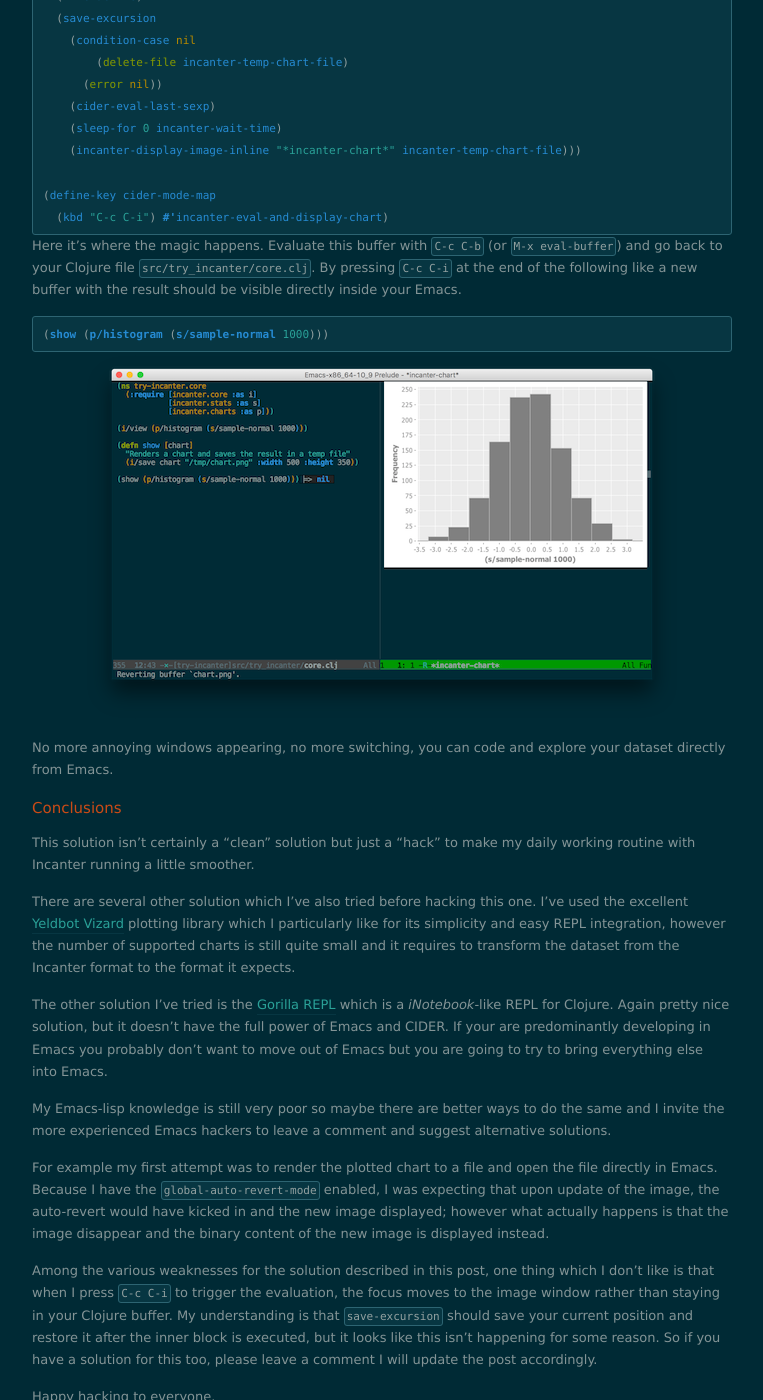
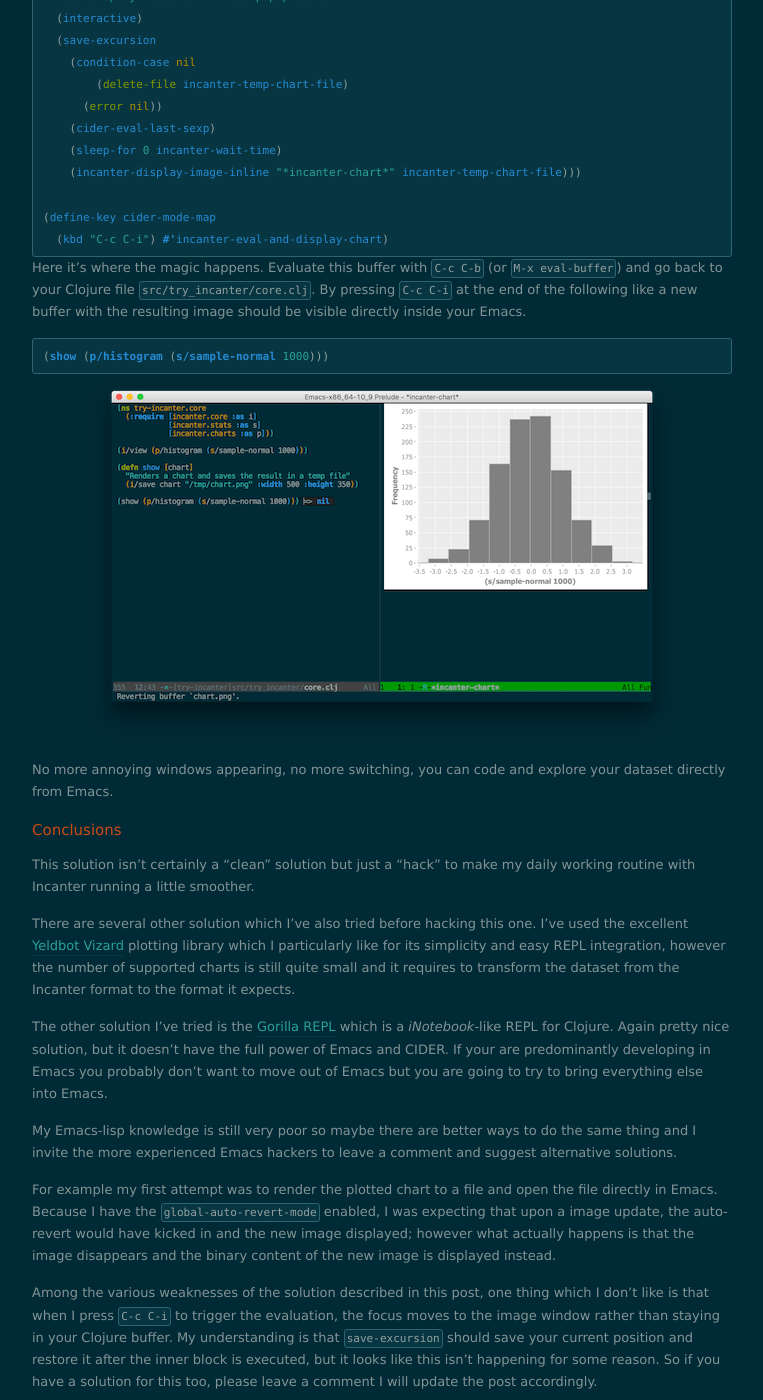
Before and after one commit to BrunoBonacci/brunobonacci.github.io, a Jekyll site: the page built from _posts/2016-03-18-clojure-emacs-incanter.markdown, in a window 1280 px wide and 1400 px high, scrolled down 3218 px. Shown: the whole window, without its empty margins (258-1021 px from the left). Built offline with Jekyll 4.4.1, drawn with Linux system fonts in a browser that asks for light colours; nearby versions of some CDN libraries; comment, search, counter and statistics services are not loaded; some of the changed text lies outside the part shown.

Commit message:
minor blog post corrections

```diff
--- a/_posts/2016-03-18-clojure-emacs-incanter.markdown
+++ b/_posts/2016-03-18-clojure-emacs-incanter.markdown
@@ -160,8 +163,8 @@ following lines.
 Here it's where the magic happens. Evaluate this buffer with `C-c C-b`
 (or `M-x eval-buffer`) and go back to your Clojure file
 `src/try_incanter/core.clj`.  By pressing `C-c C-i` at the end of the
-following like a new buffer with the result should be visible directly
-inside your Emacs.
+following like a new buffer with the resulting image should be visible
+directly inside your Emacs.
 
 {% highlight clojure %}
 (show (p/histogram (s/sample-normal 1000)))
@@ -193,17 +196,17 @@ developing in Emacs you probably don't want to move out of Emacs but
 you are going to try to bring everything else into Emacs.
 
 My Emacs-lisp knowledge is still very poor so maybe there
-are better ways to do the same and I invite the more experienced Emacs
+are better ways to do the same thing and I invite the more experienced Emacs
 hackers to leave a comment and suggest alternative solutions.
 
 For example my first attempt was to render the plotted chart to a file
 and open the file directly in Emacs. Because I have the
-`global-auto-revert-mode` enabled, I was expecting that upon update of
-the image, the auto-revert would have kicked in and the new image
-displayed; however what actually happens is that the image disappear
+`global-auto-revert-mode` enabled, I was expecting that upon a image
+update, the auto-revert would have kicked in and the new image
+displayed; however what actually happens is that the image disappears
 and the binary content of the new image is displayed instead.
 
-Among the various weaknesses for the solution described in this post,
+Among the various weaknesses of the solution described in this post,
 one thing which I don't like is that when I press `C-c C-i` to trigger
 the evaluation, the focus moves to the image window rather than
 staying in your Clojure buffer. My understanding is that
```
Also changed, not shown: other parts of _posts/2016-03-18-clojure-emacs-incanter.markdown (+7 -4 lines).
